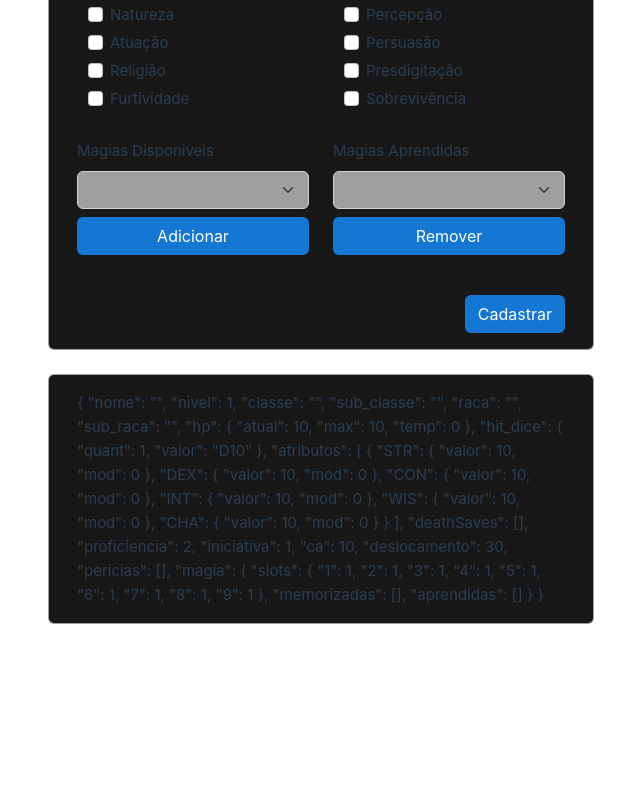
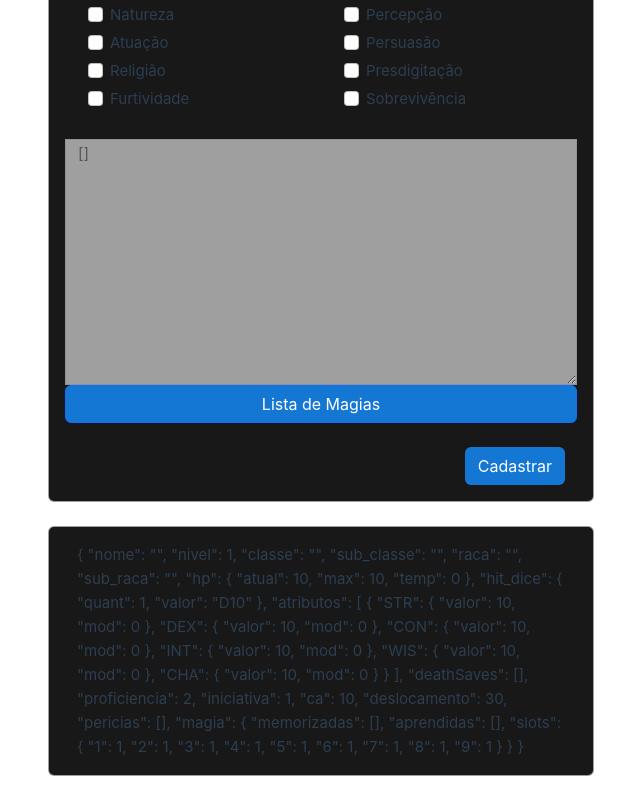
Before and after one commit to KaueAlves/doragonpixelv2, a Vue app in the folder web/: page /about in a window 1280 px wide. Shown: the part 891-1691 px from the top of the page, without its empty margins (604-1244 px from the left). Before the commit the page ends 1539 px from the top, so only its background shows below. Built offline with nearby package versions, Linux system fonts and the light colour scheme.

Commit message:
Modal de Magias

```diff
--- a/web/src/assets/main.css
+++ b/web/src/assets/main.css
@@ -12,6 +12,10 @@ a,
   color: #8100bd;
 }
 
+.white{
+  color: #fff;
+}
+
 @media (hover: hover) {
   a:hover {
     background-color: hsla(226, 100%, 37%, 0.2);
@@ -22,7 +26,7 @@ a,
   }
 }
 
-.bg-default{
+.bg-default,table{
   background: #181818;
 }
 
@@ -30,7 +34,7 @@ a,
   border: 1px solid #EBEBEBA3;
 }
 
-input.form-control,select.form-select{
+input.form-control,select.form-select,textarea{
   background-color: #EBEBEBA3;
 
 }
--- /dev/null
+++ b/web/src/components/modais/ModalMagia.vue
@@ -0,0 +1,98 @@
+<template>
+  <!-- Button trigger modal -->
+  <button
+    type="button"
+    class="btn btn-primary"
+    data-bs-toggle="modal"
+    data-bs-target="#modalMagias"
+  >
+    Lista de Magias
+  </button>
+
+  <!-- Modal -->
+  <div
+    class="modal fade modal-fullscreen"
+    id="modalMagias"
+    tabindex="-1"
+    aria-labelledby="modalMagiasLabel"
+    aria-hidden="true"
+  >
+    <div class="modal-dialog modal-fullscreen">
+      <div class="modal-content">
+        <div class="modal-header">
+          <h5 class="modal-title white" id="modalMagiasLabel">Modal title</h5>
+          <button
+            type="button"
+            class="btn-close"
+            data-bs-dismiss="modal"
+            aria-label="Close"
+          ></button>
+        </div>
+        <div class="modal-body">
+          <div class="row table-responsive">
+            <div class="col-12">
+              <table class="table table-dark table-striped">
+                <thead class="thead">
+                  <th>Name</th>
+                  <th>School</th>
+                  <th>Casting Time</th>
+                  <th>Range</th>
+                  <th>Duration</th>
+                  <th>Components</th>
+                  <th>Description</th>
+                </thead>
+                <tbody>
+                  <tr class="" v-for="magia in magias" :key="magia.name">
+                    <td class="">{{ magia.name }}</td>
+                    <td class="">{{ magia.school }}</td>
+                    <td class="">{{ magia.casting_time }}</td>
+                    <td class="">{{ magia.range }}</td>
+                    <td class="">{{ magia.duration }}</td>
+                    <td class="">{{ magia.components.raw }}</td>
+                    <td class="">{{ magia.description }}</td>
+                    <td>
+                      <button @click.prevent="adicionarMagia" class="btn">
+                        +
+                      </button>
+                    </td>
+                  </tr>
+                </tbody>
+              </table>
+            </div>
+          </div>
+        </div>
+        <div class="modal-footer">
+          <button
+            @click.prevet="console.log('eba')"
+            type="button"
+            class="btn btn-secondary"
+            data-bs-dismiss="modal"
+          >
+            Fechar
+          </button>
+        </div>
+      </div>
+    </div>
+  </div>
+</template>
+
+<script lang="ts">
+import jsonSpells from "@/assets/spells.json";
+export default {
+  data() {
+    return {
+      magias: jsonSpells,
+    };
+  },
+  methods: {
+    adicionarMagia() {
+      console.log("tresd");
+    },
+  },
+};
+</script>
+<style>
+.modal-content {
+  background-color: transparent !important;
+}
+</style>
--- a/web/src/router/index.ts
+++ b/web/src/router/index.ts
@@ -16,6 +16,14 @@ const router = createRouter({
       // this generates a separate chunk (About.[hash].js) for this route
       // which is lazy-loaded when the route is visited.
       component: () => import('../views/AboutView.vue')
+    },
+    {
+      path: '/magias',
+      name: 'magias',
+      // route level code-splitting
+      // this generates a separate chunk (About.[hash].js) for this route
+      // which is lazy-loaded when the route is visited.
+      component: () => import("../components/modais/ModalMagia.vue")
     }
   ]
 })
--- a/web/src/views/AboutView.vue
+++ b/web/src/views/AboutView.vue
@@ -173,8 +173,8 @@
                   <p>PERÍCIAS</p>
                   <div v-for="skill in this.pericias" class="form-check col-6">
                     <div class="form-check">
-                      <input class="form-check-input" name="pericias[]" type="checkbox" v-model="this.personagem.pericias"
-                        :value="skill" id="flexCheckDefault">
+                      <input class="form-check-input" name="pericias[]" type="checkbox"
+                        v-model="this.personagem.pericias" :value="skill" id="flexCheckDefault">
                       <label class="form-check-label" for="flexCheckDefault">
                         {{ skill.nome }}
                       </label>
@@ -182,42 +182,18 @@
                   </div>
                 </div>
               </div>
-              <!-- MAGIAS -->
-              <div class="col-6 mb-4">
-                <div class="mb-3">
-                  <label for="Magias" class="form-label">Magias Disponiveis</label>
-                  <select name="raca"  v-model="this.magia_selecionada" class="form-select mb-2" aria-label="">
-                    <option  v-for="magia in this.magias" :value="magia.name + ' | ' + magia.level">{{ magia.name }} | lvl {{ magia.level }}</option>
-                  </select>
-                  <button @click.prevent="this.adicionarAprendidas" class="btn w-100">Adicionar</button>
+              <div class="col-12 mb-4">
+                <div class="row">
+                  <textarea name="magias" id="magias" rows="10" disabled>{{ this.personagem.magia.aprendidas }}</textarea>
+                  <modalMagias/>
                 </div>
+
               </div>
-              <div class="col-6 mb-4">
-                <div class="mb-3">
-                  <label for="Magias Aprendidas" class="form-label">Magias Aprendidas</label>
-                  <select name="magias_aprendidas[]" v-model="this.magia_aprendida_selecionada" class="form-select mb-2" aria-label="">
-                    <option  v-for="magia_aprendida in this.personagem.magia.aprendidas" :value="magia_aprendida">{{ magia_aprendida }}</option>
-                  </select>
-                  <div class="row">
-                    <!-- <div class="col-6"><button @click.prevent="this.adicionarMemorizada" class="btn w-100">Preparar</button></div> -->
-                    <div class="col-12"><button @click.prevent="this.removerAprendidas" class="btn w-100">Remover</button></div>
-                  </div>
-                </div>
-              </div>
-              <!-- PREPARADAS -->
-              <!-- <div class="ms-auto me-auto col-6 mb-4">
-                <div class="mb-3">
-                  <label for="Magias memorizadas" class="form-label">Magias preparadas</label>
-                  <select name="magias_memorizadas[]" v-model="this.magia_memorizada_selecionada" class="form-select mb-2" aria-label="">
-                    <option  v-for="magia_memorizada in this.personagem.magia.memorizadas" :value="magia_memorizada">{{ magia_memorizada }}</option>
-                  </select>
-                  <button @click.prevent="this.removerMemorizada" class="btn w-100">Remover</button>
-                </div>
-              </div> -->
-              <div class="col-12 d-flex text-right"><button type="submit" class="ms-auto btn ">Cadastrar</button></div>
+            <div class="col-12 d-flex text-right">  <!-- Magias -->
+                <button type="submit" class="ms-auto btn ">Cadastrar</button></div>
             </div>
+          </form>
 
-          </form>
         </div>
       </div>
       <div class="card text-start bg-default mb-4">
@@ -226,6 +202,7 @@
         </div>
       </div>
     </div>
+
   </div>
 </template>
 
@@ -234,13 +211,15 @@
 </style>
 
 <script lang="ts">
-import jsonSpells from "@/assets/spells.json";
 import jsonSkills from "@/assets/skills.json";
+import modalMagias from "@/components/modais/ModalMagia.vue";
 export default {
+  components:{
+    modalMagias
+  },
   data() {
     return {
       deathSaves: ['STR', 'DEX', 'CON', 'INT', 'WIS', 'CHA'],
-      magias: jsonSpells,
       magia_selecionada: "",
       magia_aprendida_selecionada: "",
       magia_memorizada_selecionada: "",
@@ -278,40 +257,25 @@ export default {
         deslocamento: 30,
         pericias: [],
         magia: {
+          memorizadas: [],
+          aprendidas: [],
           slots: {
-            "1":1,
-            "2":1,
-            "3":1,
-            "4":1,
-            "5":1,
-            "6":1,
-            "7":1,
-            "8":1,
-            "9":1,
+            "1": 1,
+            "2": 1,
+            "3": 1,
+            "4": 1,
+            "5": 1,
+            "6": 1,
+            "7": 1,
+            "8": 1,
+            "9": 1,
           },
-          memorizadas:[],
-          aprendidas:[],
         }
       }
     }
   },
   methods: {
-    adicionarAprendidas(e){
-      e.preventDefault();
-      this.personagem.magia.aprendidas.push(this.magia_selecionada);
-    },
-    removerAprendidas(e){
-      e.preventDefault();
-      this.personagem.magia.aprendidas.pop(this.magia_aprendida_selecionada);
-    },
-    adicionarMemorizada(e){
-      e.preventDefault();
-      this.personagem.magia.memorizadas.push(this.magia_aprendida_selecionada);
-    },
-    removerMemorizada(e){
-      e.preventDefault();
-      this.personagem.magia.memorizadas.pop(this.magia_memorizada_selecionada);
-    },
+
   },
 }
 </script>
--- a/web/tsconfig.app.json
+++ b/web/tsconfig.app.json
@@ -1,6 +1,6 @@
 {
   "extends": "@vue/tsconfig/tsconfig.web.json",
-  "include": ["env.d.ts", "src/**/*", "src/**/*.vue"],
+  "include": ["env.d.ts", "src/**/*", "src/**/*.vue","src/assets/skills.json"],
   "exclude": ["src/**/__tests__/*"],
   "compilerOptions": {
     "composite": true,
```
Also changed, not shown: web/src/components/DndExplicacao.vue (+3 -6 lines), 2 other files (tests, documents, lock files or other folders).
